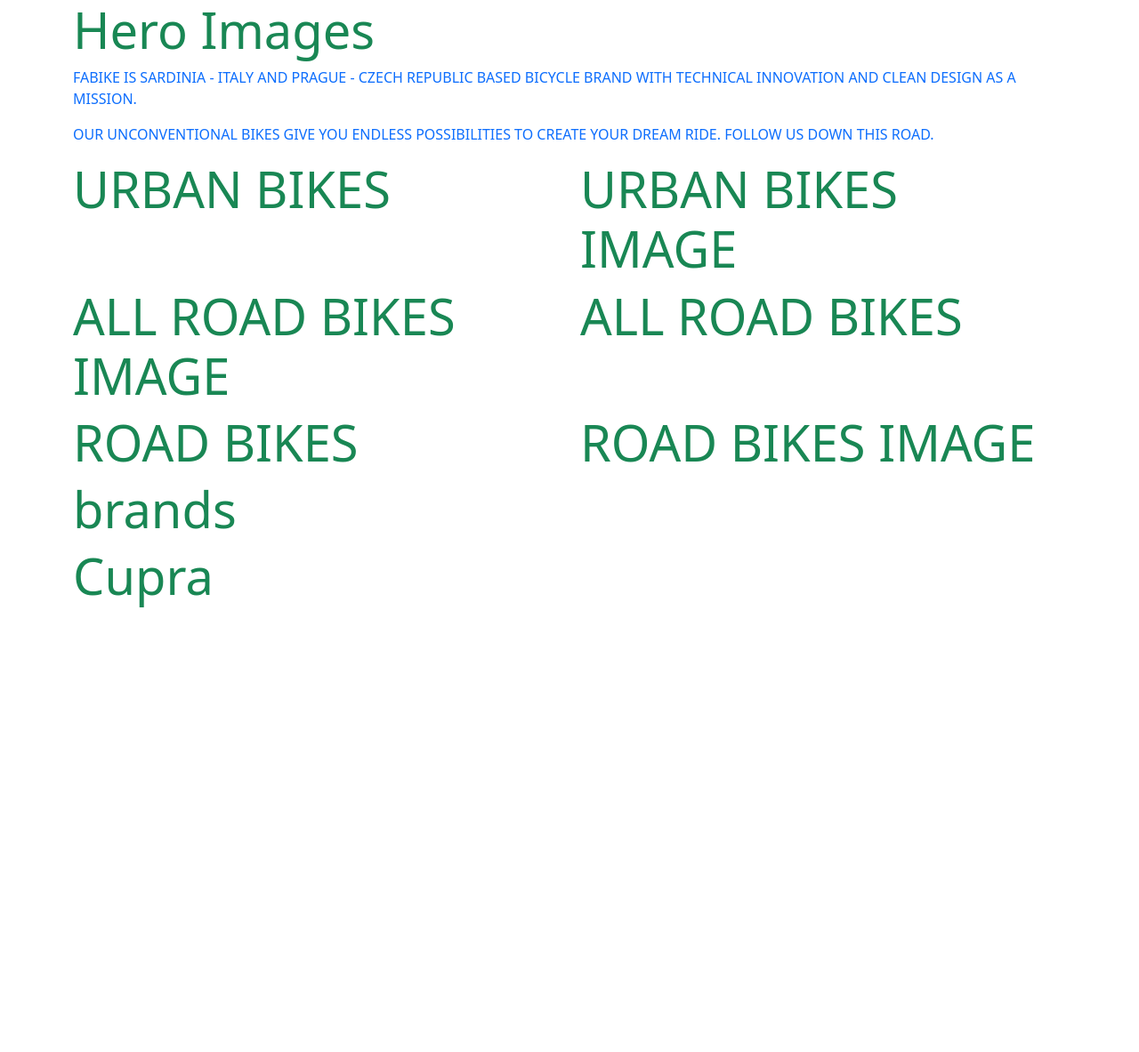
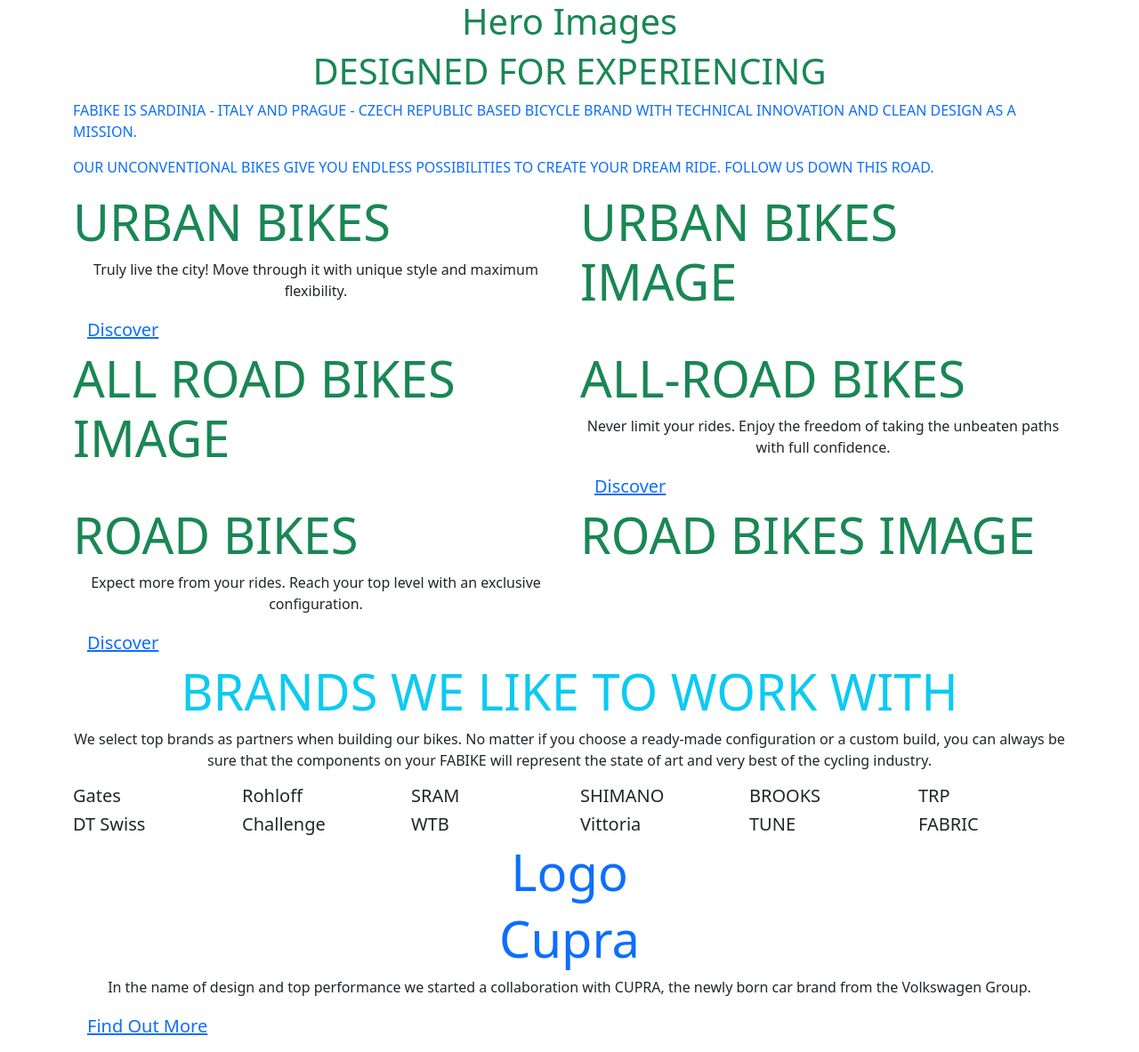
Before and after one commit to OlekSt/Fabike, a Django app: page / in a window 1280 px wide. Shown: the whole page at 89% size. Before the commit the page ends 683 px from the top, so only its background shows below. Run offline with Django 3.2, Linux system fonts and the light colour scheme.

Commit message:
Added content to homepage

```diff
--- a/home/templates/home/index.html
+++ b/home/templates/home/index.html
@@ -5,7 +5,8 @@
     <div class="container h-100">
         <div class="row">
             <div class="col">
-                <h3 class="display-4 text-success">Hero Images</h3>
+                <h3 class="display-6 text-success text-center">Hero Images</h3>
+                <h3 class="display-6 text-success text-center">DESIGNED FOR EXPERIENCING</h3>
             </div>
         </div>
         <div class="row">
@@ -17,27 +18,45 @@
                 </p>
             </div>
         </div>
-        <div class="row">
+        <div class="row my-10">
             <div class="col">
-                <div class="row">
+                <div class="row my-10">
                     <div class="col-lg-6 col-sm-12">
                         <h3 class="display-4 text-success">URBAN BIKES</h3>
+                        <p class="text-center">
+                            Truly live the city! Move through it with unique style and maximum flexibility.
+                        </p>
+                        <h4>
+                            <a href="" class="bnt btn-lg rounded-0 py-3">Discover</a>
+                        </h4>
                     </div>
                     <div class="col-lg-6 col-sm-12">
                         <h3 class="display-4 text-success">URBAN BIKES IMAGE</h3>
                     </div>
                 </div>
-                <div class="row">
+                <div class="row my-10">
                     <div class="col-lg-6 col-sm-12">
                         <h3 class="display-4 text-success">ALL ROAD BIKES IMAGE</h3>
                     </div>
                     <div class="col-lg-6 col-sm-12">
-                        <h3 class="display-4 text-success">ALL ROAD BIKES</h3>
+                        <h3 class="display-4 text-success">ALL-ROAD BIKES</h3>
+                        <p class="text-center">
+                            Never limit your rides. Enjoy the freedom of taking the unbeaten paths with full confidence.
+                        </p>
+                        <h4>
+                            <a href="" class="bnt btn-lg rounded-0 py-3">Discover</a>
+                        </h4>
                     </div>
                 </div>
-                <div class="row">
+                <div class="row my-10">
                     <div class="col-lg-6 col-sm-12">
                         <h3 class="display-4 text-success">ROAD BIKES</h3>
+                        <p class="text-center">
+                            Expect more from your rides. Reach your top level with an exclusive configuration.
+                        </p>
+                        <h4>
+                            <a href="" class="bnt btn-lg rounded-0 py-3">Discover</a>
+                        </h4>
                     </div>
                     <div class="col-lg-6 col-sm-12">
                         <h3 class="display-4 text-success">ROAD BIKES IMAGE</h3>
@@ -45,14 +64,65 @@
                 </div>
             </div>
         </div>
-        <div class="row">
+        <div class="row my-10">
             <div class="col">
-                <h3 class="display-4 text-success">brands</h3>
+                <h3 class="display-4 text-info text-center">BRANDS WE LIKE TO WORK WITH</h3>
+                <p class="text-center">
+                    We select top brands as partners when building our bikes. No matter if you choose a ready-made configuration or a custom build, you can always be sure that the components on your FABIKE will represent the state of art and very best of the cycling industry.
+                </p>
+                <div class="row">
+                    <div class="col-lg-2 col-sm-12">
+                        <h5>Gates</h5>
+                    </div>
+                    <div class="col-lg-2 col-sm-12">
+                        <h5>Rohloff</h5>
+                    </div>
+                    <div class="col-lg-2 col-sm-12">
+                        <h5>SRAM</h5>
+                    </div>
+                    <div class="col-lg-2 col-sm-12">
+                        <h5>SHIMANO</h5>
+                    </div>
+                    <div class="col-lg-2 col-sm-12">
+                        <h5>BROOKS</h5>
+                    </div>
+                    <div class="col-lg-2 col-sm-12">
+                        <h5>TRP</h5>
+                    </div>
+                </div>
+                <div class="row">
+                    <div class="col-lg-2 col-sm-12">
+                        <h5>DT Swiss</h5>
+                    </div>
+                    <div class="col-lg-2 col-sm-12">
+                        <h5>Challenge</h5>
+                    </div>
+                    <div class="col-lg-2 col-sm-12">
+                        <h5>WTB</h5>
+                    </div>
+                    <div class="col-lg-2 col-sm-12">
+                        <h5>Vittoria</h5>
+                    </div>
+                    <div class="col-lg-2 col-sm-12">
+                        <h5>TUNE</h5>
+                    </div>
+                    <div class="col-lg-2 col-sm-12">
+                        <h5>FABRIC</h5>
+                    </div>
+                </div>
             </div>
         </div>
-        <div class="row">
+        <div class="row my-10">
             <div class="col">
-                <h3 class="display-4 text-success">Cupra</h3>
+                <h3 class="display-4 text-primary text-center">Logo</h3>
+                <h4 class="display-4 text-primary text-center">Cupra</h4>
+                <p class="text-center">
+                    In the name of design and top performance we started a collaboration with CUPRA,
+                    the newly born car brand from the Volkswagen Group.
+                </p>
+                <h4>
+                    <a href="" class="bnt btn-lg rounded-0 py-3">Find Out More</a>
+                </h4>
             </div>
         </div>
     </div>
```
